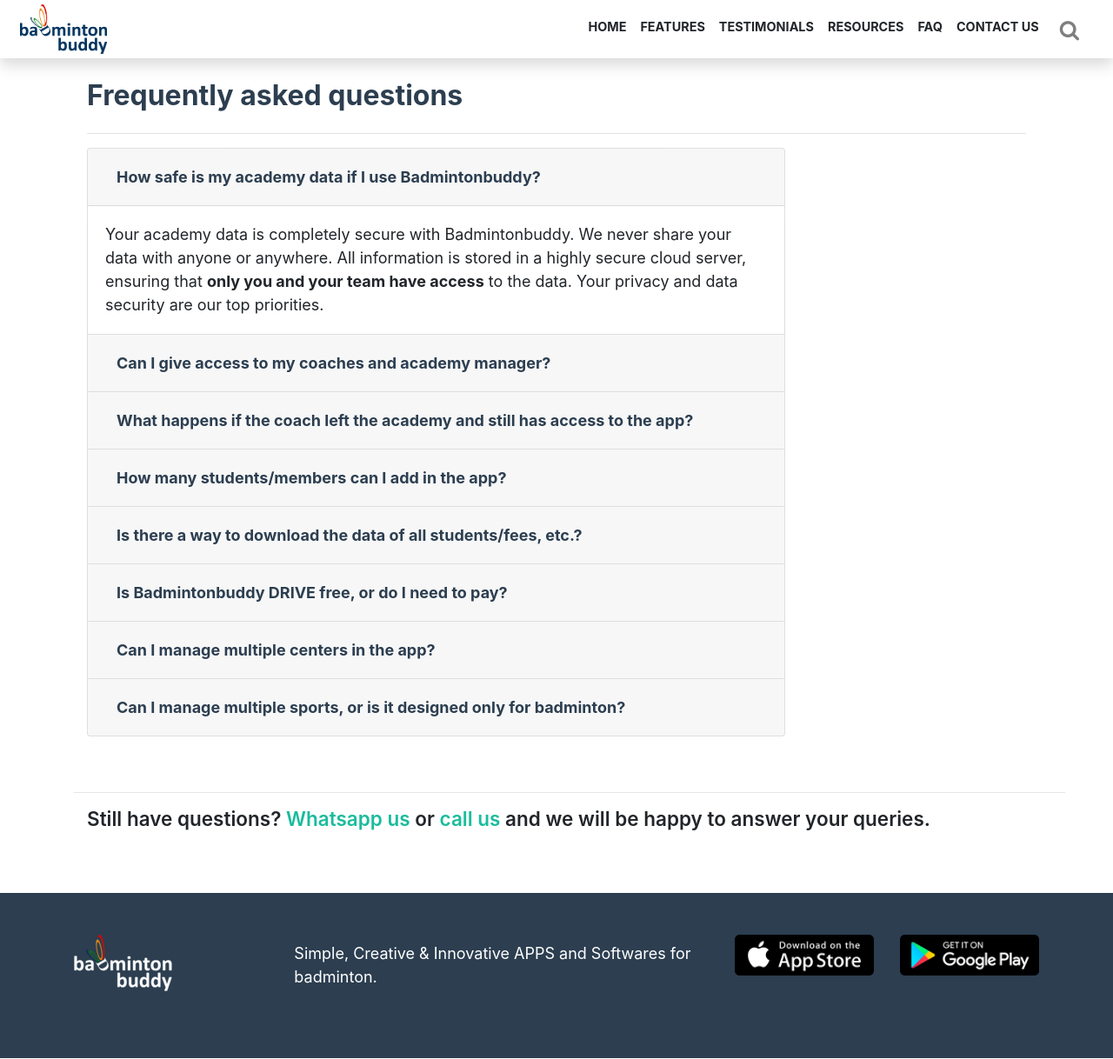
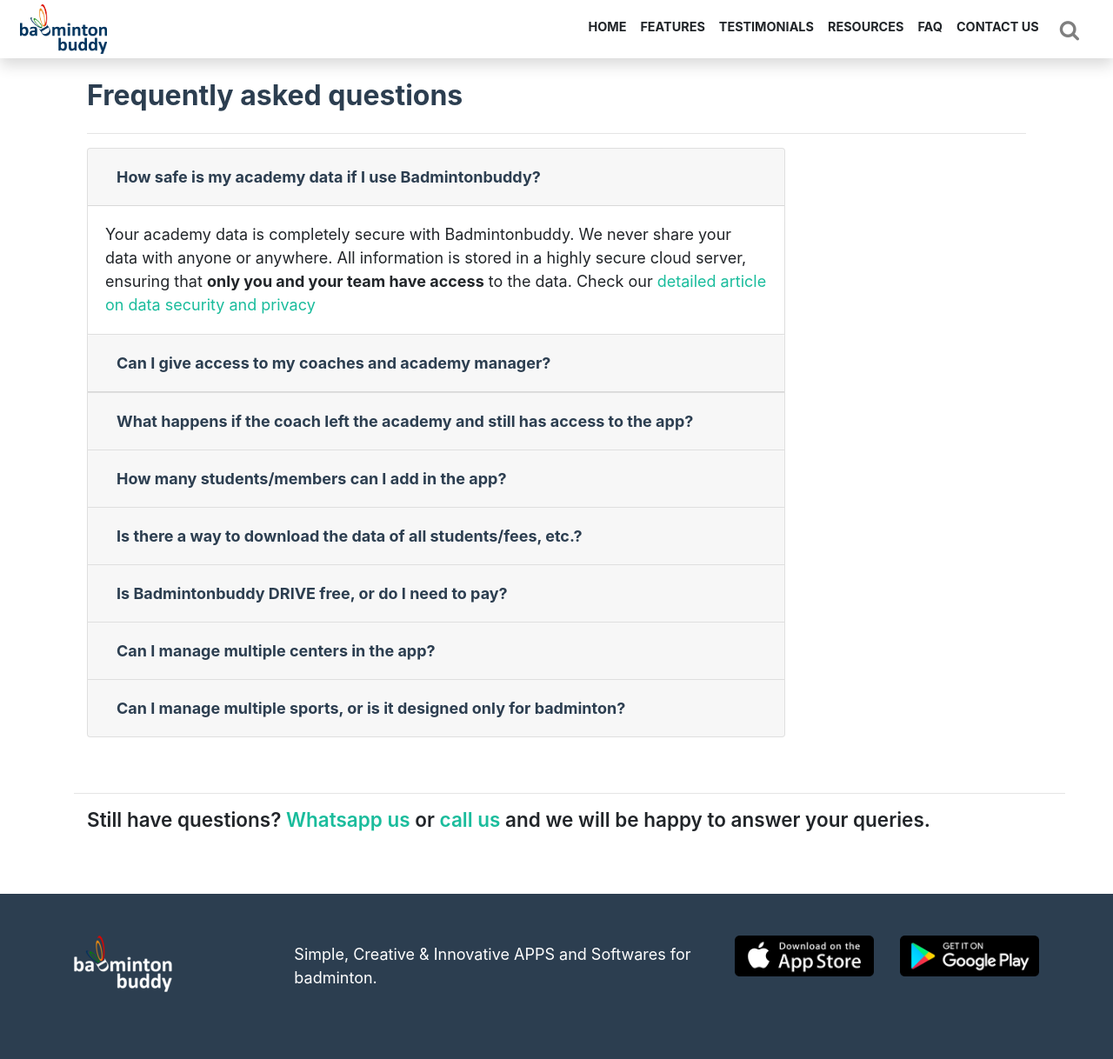
Before and after one commit to SampatDixit/sampatdixit.github.io, a Jekyll site: the page built from pages/faq.html, in a window 1280 px wide and 1218 px high. Shown: the whole window at 87% size. Built offline with Jekyll 4.4.1, drawn with Linux system fonts in a browser that asks for light colours; nearby versions of some CDN libraries.

Commit message:
faq updated

```diff
--- a/_data/faq.json
+++ b/_data/faq.json
@@ -1,11 +1,11 @@
 [
     {
         "question":"How safe is my academy data if I use Badmintonbuddy?",
-        "answer":"Your academy data is completely secure with Badmintonbuddy. We never share your data with anyone or anywhere. All information is stored in a highly secure cloud server, ensuring that <b>only you and your team have access</b> to the data. Your privacy and data security are our top priorities."
+        "answer":"Your academy data is completely secure with Badmintonbuddy. We never share your data with anyone or anywhere. All information is stored in a highly secure cloud server, ensuring that <b>only you and your team have access</b> to the data. Check our <a href='/drive/guide/getting-started/security'>detailed article on data security and privacy"
     },
     {
         "question":"Can I give access to my coaches and academy manager?",
-        "answer":"Yes, you can easily provide access to your coaches and academy manager. Utilize the 'Add team' feature outlined in the <a href='guide/drive/adding-team'>guide</a>. Additionally, you have the flexibility to control their permissions through the <a href='guide/drive/how-to-permissions'>Permissions feature</a>, allowing you to tailor access levels according to your preferences."
+        "answer":"Yes, you can easily provide access to your coaches and academy manager. Utilize the 'Add team' feature outlined in the <a href='drive/guide/team/adding-team'>guide</a>. Additionally, you have the flexibility to control their permissions through the <a href='drive/guide/team/team-permissions'>Permissions feature</a>, allowing you to tailor access levels according to your preferences."
     },
     {
         "question":"What happens if the coach left the academy and still has access to the app?",
```
